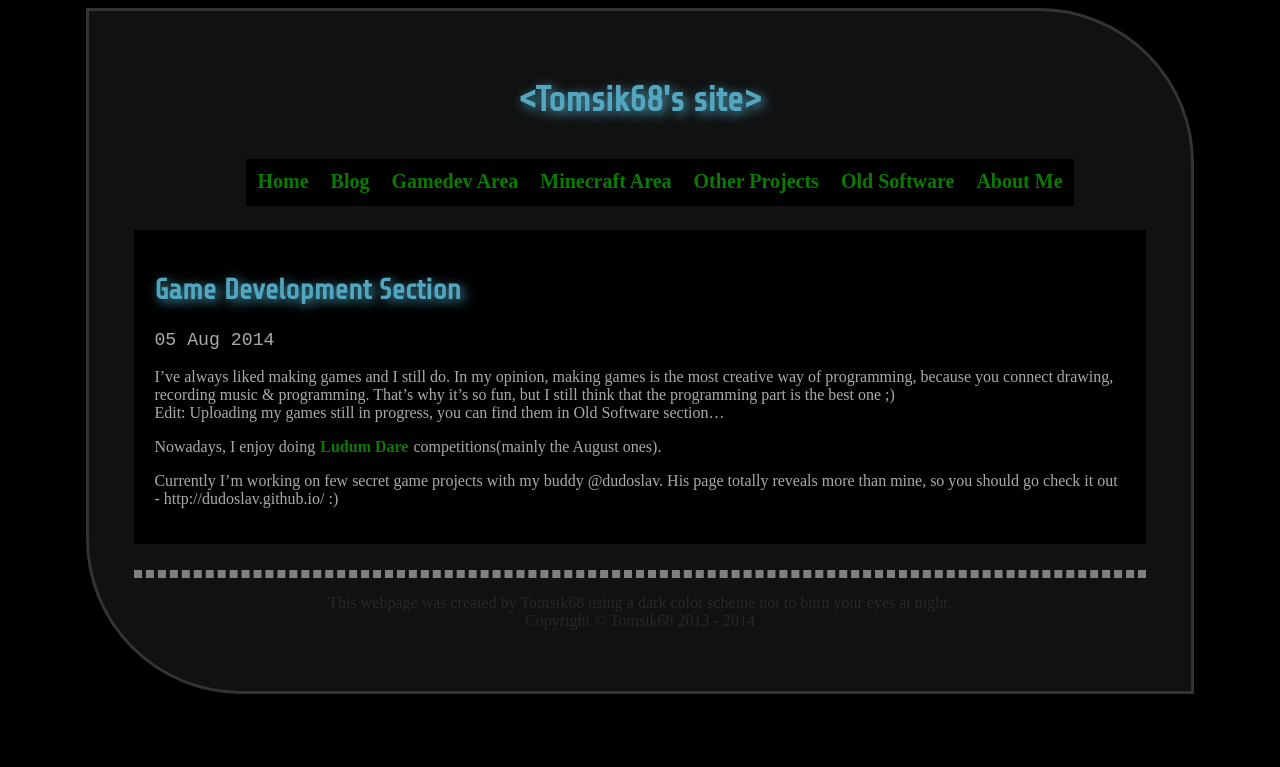
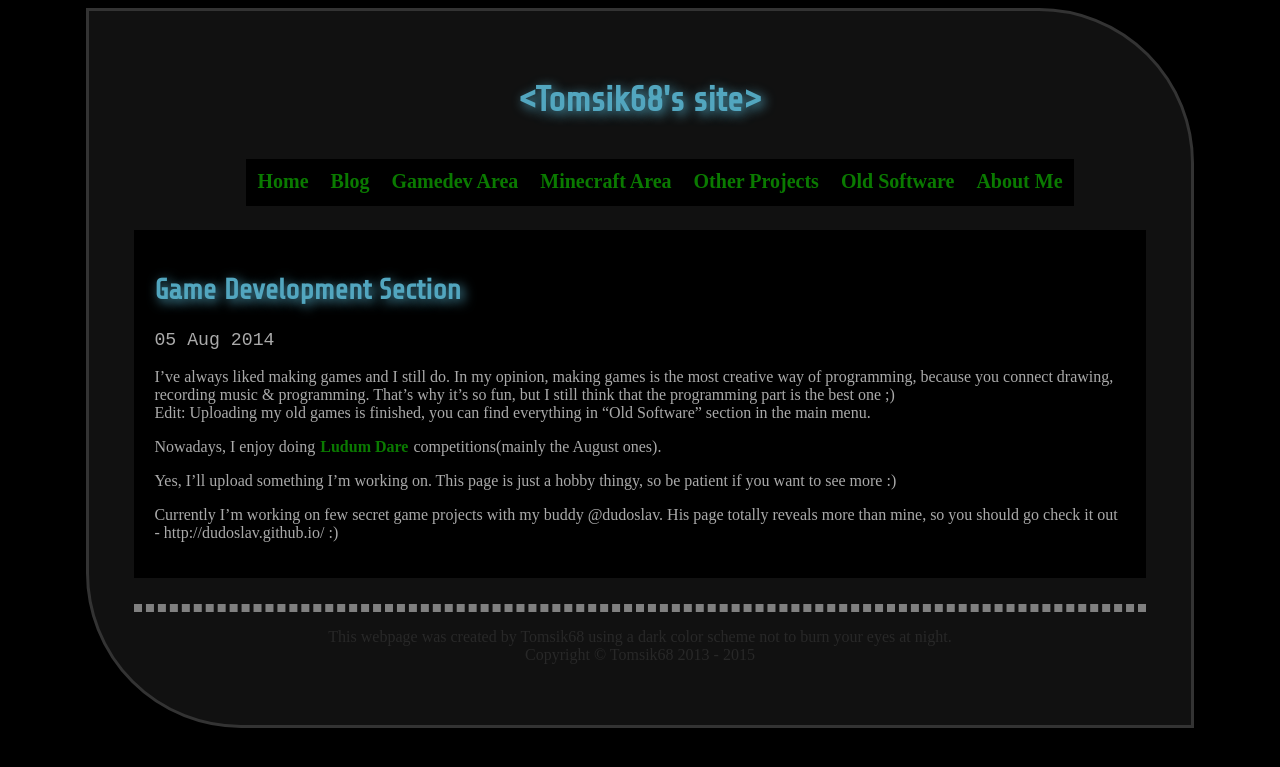
Before and after one commit to tomsik68/tomsik68.github.io, a Jekyll site: the page built from gamedev/index.markdown, in a window 1280 px wide. Shown: the top 767 px of the page. Built offline with Jekyll 4.4.1, drawn with Linux system fonts in a browser that asks for light colours; some web fonts are replaced; Markdown is read by kramdown in place of the engine named in the settings.

Commit message:
Few small updates, fixes here and there

```diff
--- a/_layouts/default.html
+++ b/_layouts/default.html
@@ -32,7 +32,7 @@
 					<hr class='finaldivider' />
 					<div class="footer">
 
-						<p class='copyright'>This webpage was created by Tomsik68 using a dark color scheme not to burn your eyes at night.<br>Copyright &copy; Tomsik68 2013 - 2014</p>
+						<p class='copyright'>This webpage was created by Tomsik68 using a dark color scheme not to burn your eyes at night.<br>Copyright &copy; Tomsik68 2013 - 2015</p>
 					</div>
 				</div>
 			</div>
--- a/gamedev/index.markdown
+++ b/gamedev/index.markdown
@@ -5,8 +5,10 @@ date: 2014-08-05 17:37:27
 ---
 
 I've always liked making games and I still do. In my opinion, making games is the most creative way of programming, because you connect drawing, recording music & programming. That's why it's so fun, but I still think that the programming part is the best one ;) <br>
-Edit: Uploading my games still in progress, you can find them in Old Software section...
+Edit: Uploading my old games is finished, you can find everything in "Old Software" section in the main menu.
 
 Nowadays, I enjoy doing [Ludum Dare](http://www.ludumdare.com/) competitions(mainly the August ones).
 
+Yes, I'll upload something I'm working on. This page is just a hobby thingy, so be patient if you want to see more :)
+
 Currently I'm working on few secret game projects with my buddy @dudoslav. His page totally reveals more than mine, so you should go check it out - http://dudoslav.github.io/ :)
```
